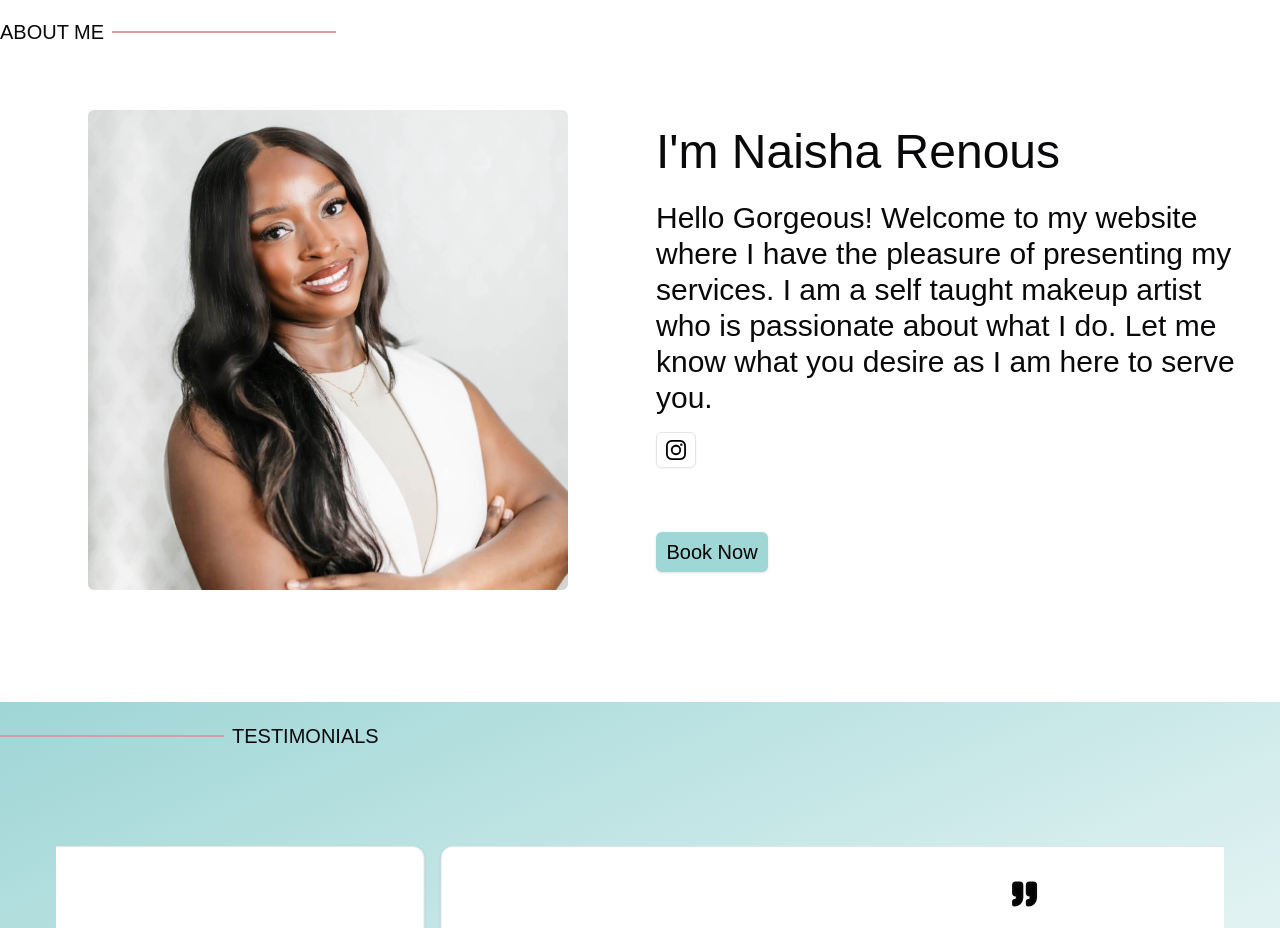
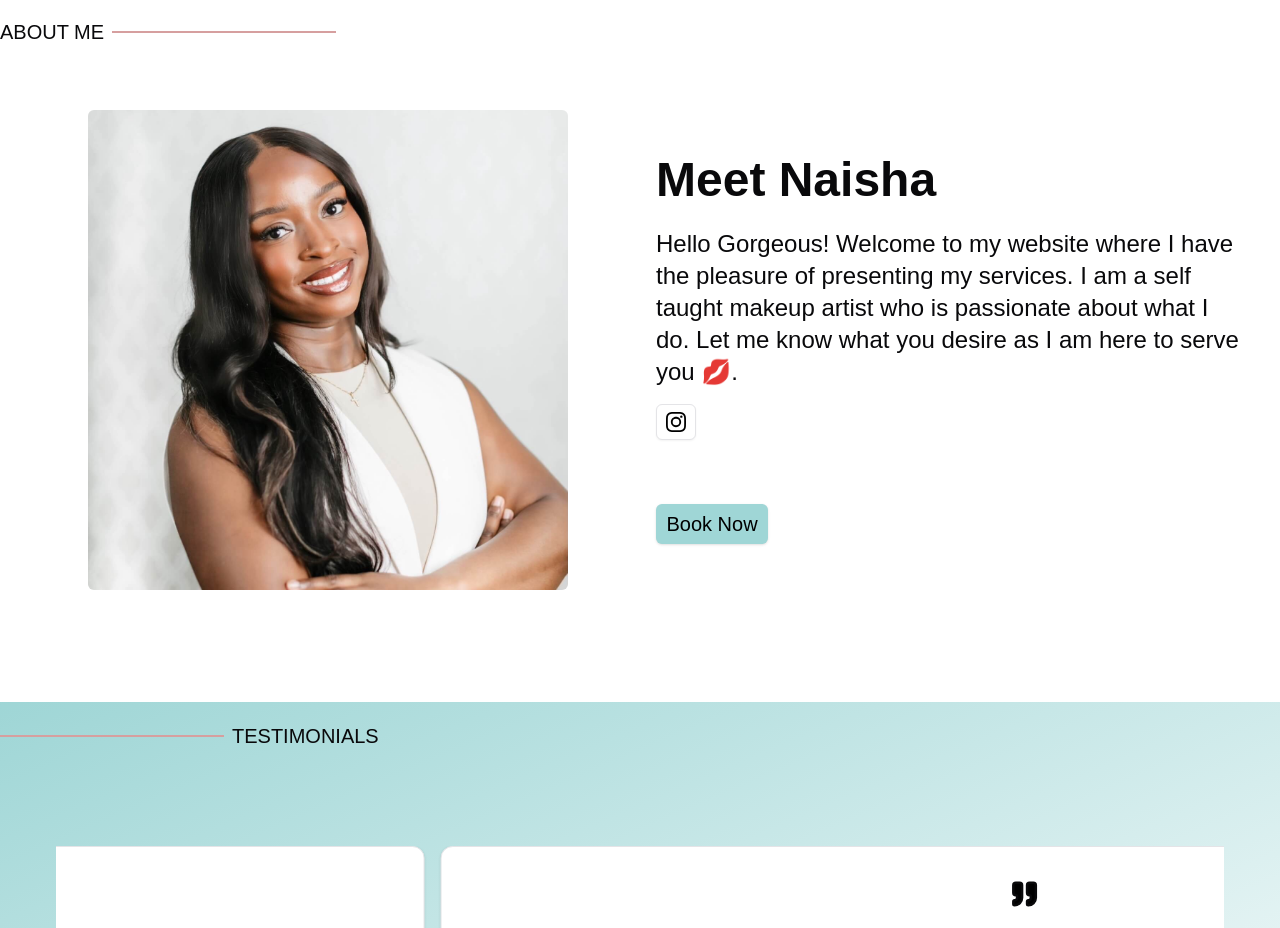
Before and after one commit to thatsehannah/sha-sha-faces, a Next.js app: page / in a window 1280 px wide. Shown: the part 1404-2332 px from the top of the page. Built offline with nearby package versions, Linux system fonts and the light colour scheme; a web font is replaced by a local one.

Commit message:
making cosmetic changes to about section

```diff
--- a/components/home/About.tsx
+++ b/components/home/About.tsx
@@ -26,14 +26,12 @@ const About = () => {
           />
         </div>
         <div className='flex flex-col mx-auto'>
-          <p className='text-4xl lg:text-5xl font-medium mb-6'>
-            I&apos;m Naisha Renous
-          </p>
-          <p className='text-xl lg:text-3xl font-light'>
+          <p className='text-4xl lg:text-5xl font-semibold mb-6'>Meet Naisha</p>
+          <p className='text-xl lg:text-2xl font-light'>
             Hello Gorgeous! Welcome to my website where I have the pleasure of
             presenting my services. I am a self taught makeup artist who is
             passionate about what I do. Let me know what you desire as I am here
-            to serve you.
+            to serve you 💋.
           </p>
           <Button
             variant='outline'
```
